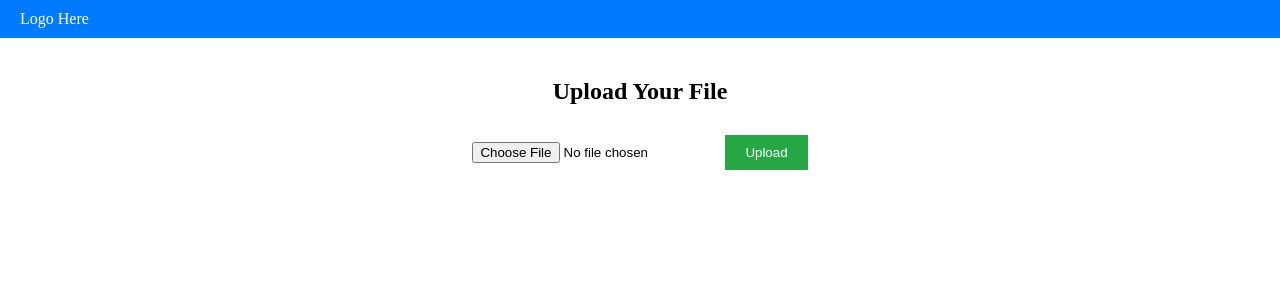
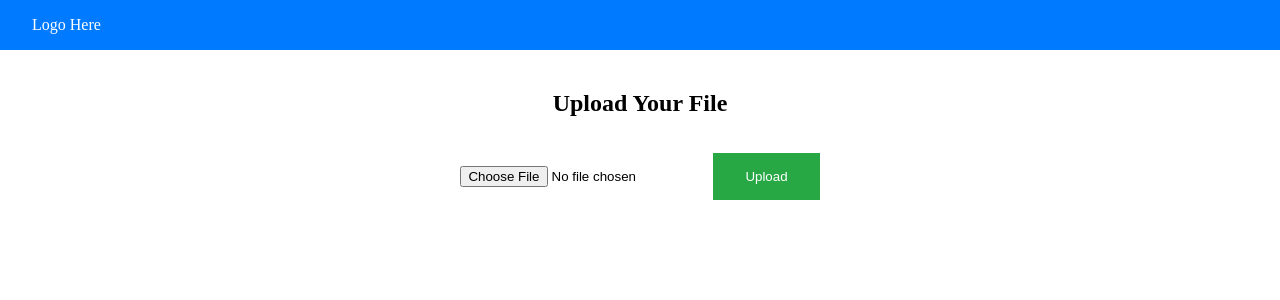
Before and after one commit to zachtyson/CIS4930MLProject, an Angular app in the folder frontend-colorization/: page / in a window 1280 px wide. Shown: the top 300 px of the page. Built offline with nearby package versions, Linux system fonts and the light colour scheme.

Commit message:
display original image too

```diff
--- a/frontend-colorization/src/app/app.component.html
+++ b/frontend-colorization/src/app/app.component.html
@@ -4,13 +4,27 @@
 
 <div class="main-container">
 
-  <div class="upload-container section">
-    <h2>Upload Your File</h2>
-    <input type="file" (change)="onFileSelected($event)">
-    <button class="btn-upload" (click)="onUpload()">Upload</button>
-    <div *ngIf="imageSrc" class="image-container">
-      <img [src]="imageSrc" alt="Processed Image"/>
+  <div class="io-container">
+    <div class="input-container">
+      <h2>Upload Your File</h2>
+      <input type="file" (change)="onFileSelected($event)">
+      <button class="btn-upload" (click)="onUpload()">Upload</button>
     </div>
+    <div class="total-container">
+      <div class="input-container" *ngIf="selectedFile">
+        <h2>Original Image</h2>
+        <div class="image-container">
+          <img [src]="originalImageSrc" alt="Original Image"/>
+        </div>
+      </div>
+      <div class="output-container" *ngIf="imageSrc">
+        <h2>Processed Image</h2>
+        <div class="image-container">
+          <img [src]="imageSrc" alt="Processed Image"/>
+        </div>
+      </div>
+    </div>
+
   </div>
 
   <div *ngIf="successMessage" class="alert alert-success">
--- a/frontend-colorization/src/app/app.component.scss
+++ b/frontend-colorization/src/app/app.component.scss
@@ -1,4 +1,3 @@
-
 body, html {
   margin: 0;
   padding: 0;
@@ -9,25 +8,25 @@ body, html {
 .navbar {
   background-color: #007bff;
   color: white;
-  padding: 10px 20px;
+  padding: 1rem 2rem;
 }
 
 .main-container {
-  padding: 20px;
+  padding: 1.25rem;
   text-align: center;
 }
 
 .section {
-  margin-bottom: 20px;
+  margin-bottom: 1.25rem;
 }
 
 .btn-upload {
   background-color: #28a745;
   color: white;
   border: none;
-  padding: 10px 20px;
+  padding: 1rem 2rem;
   cursor: pointer;
-  margin-top: 10px;
+  margin-top: 1rem;
 }
 
 .btn-upload:hover {
@@ -35,10 +34,10 @@ body, html {
 }
 
 .alert {
-  padding: 10px;
+  padding: 1rem;
   color: white;
-  border-radius: 5px;
-  margin: 20px 0;
+  border-radius: 0.5rem;
+  margin: 2rem 0;
 }
 
 .alert-success {
@@ -50,9 +49,19 @@ body, html {
 }
 
 .image-container {
-  margin-top: 20px;
   img {
-    max-width: 100%;
+    max-width: 20vw;
     height: auto;
   }
 }
+
+.input-container + .output-container {
+  margin-left: 1rem;
+}
+
+.total-container {
+  display: flex;
+  flex-direction: row;
+  justify-content: center;
+  align-items: center;
+}
--- a/frontend-colorization/src/app/app.component.ts
+++ b/frontend-colorization/src/app/app.component.ts
@@ -8,6 +8,7 @@ import { ImageColorizationService } from "./image-colorization.service";
 })
 export class AppComponent {
   selectedFile: File | null = null;
+  originalImageSrc: string = '';
   imageSrc: string = '';
   successMessage: string = '';
   errorMessage: string = '';
@@ -16,6 +17,14 @@ export class AppComponent {
 
   onFileSelected(event:any) {
     this.selectedFile = <File>event.target.files[0];
+    // convert original image to base64
+    if(this.selectedFile) {
+      const reader = new FileReader();
+      reader.onload = (e: any) => {
+        this.originalImageSrc = e.target.result;
+      }
+      reader.readAsDataURL(this.selectedFile);
+    }
   }
 
   onUpload() {
```
